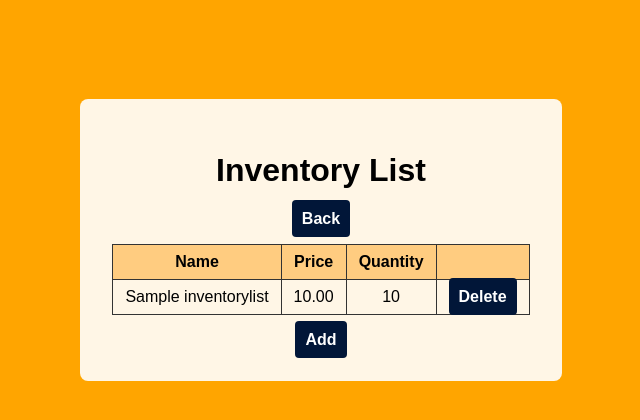
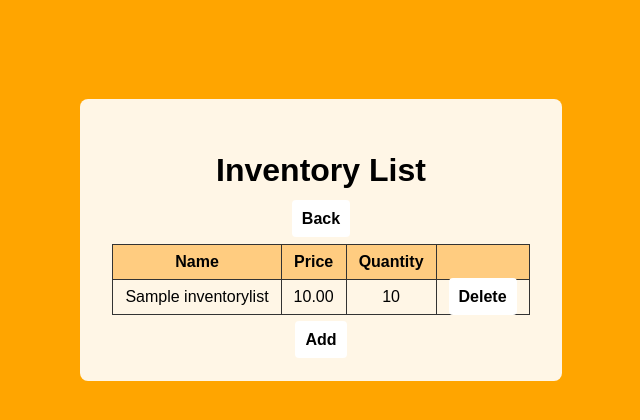
Before and after one commit to Python-inmy-pentium/sale_site, a Django app: page /recsite/inventory/ in a window 1280 px wide. Shown: the part 160-580 px from the top of the page, without its empty margins (319-959 px from the left). Run offline with Django 5.2, Linux system fonts and the light colour scheme; a user stored in the database is signed in; tables that the repository leaves empty hold one stand-in row (values such as "Sample post").

Commit message:
Update inv_list.html

```diff
--- a/main_g/templates/main_g/inv_list.html
+++ b/main_g/templates/main_g/inv_list.html
@@ -36,15 +36,15 @@
         a {
             margin: 10px 0;
             padding: 10px;
-            background-color: #011638;
-            color: white;
+            background-color: white;
+            color: black;
             text-decoration: none;
             border-radius: 4px;
             font-weight: bold;
         }
         a:hover {
-            background-color: #ffcc80;
-            text-decoration: underline;
+            background-color: #011638;
+            color: black;
         }
         .download-btn {
           padding: 12px 20px;
```
